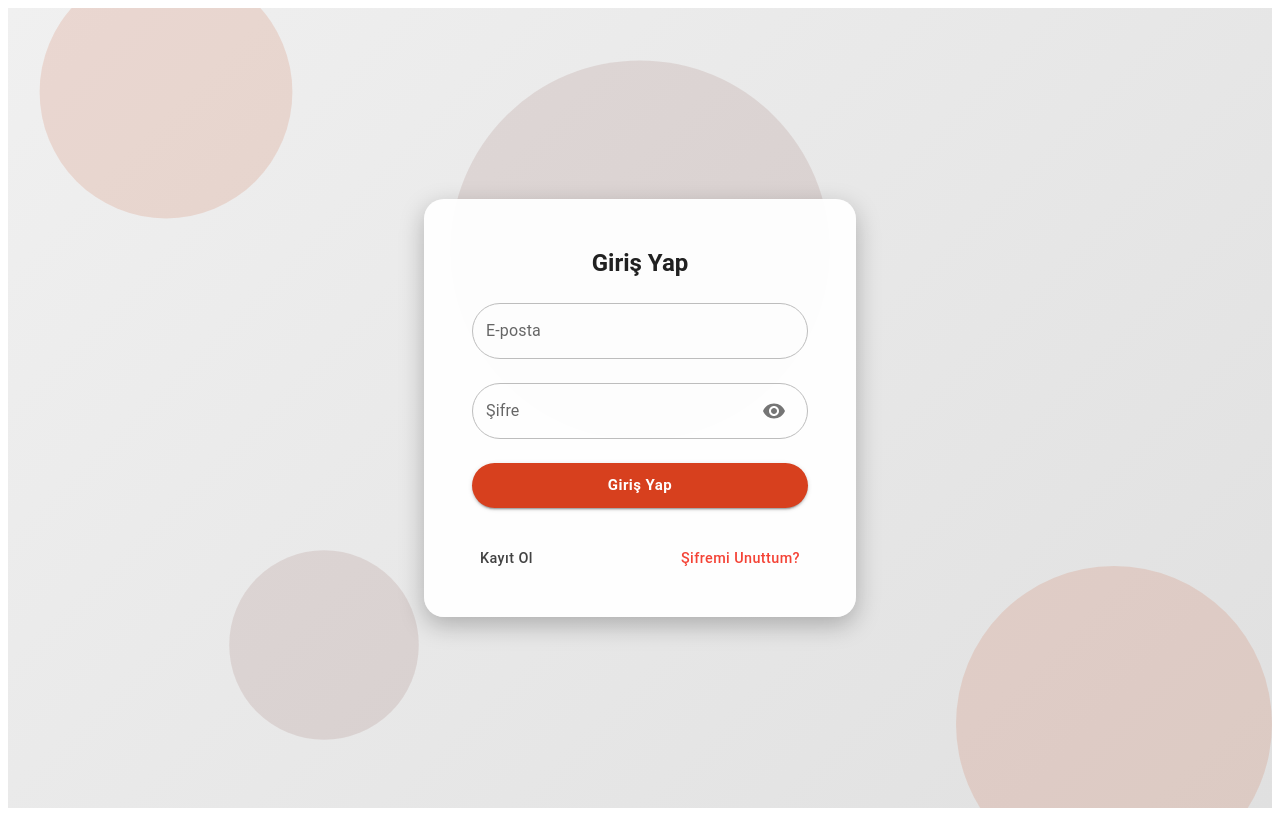
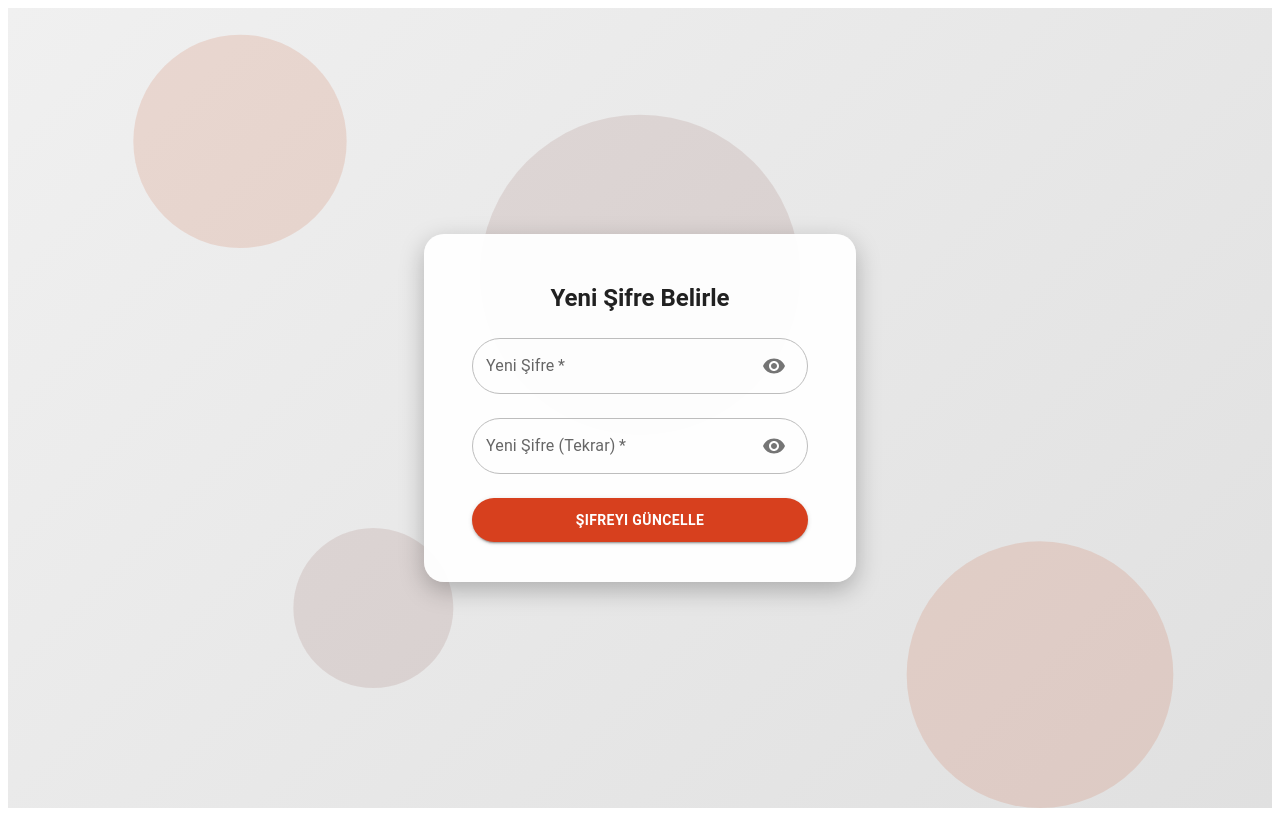
Before and after one commit to Mel4sa/WORKNEST, a React (Vite) app in the folder frontend/: page /reset-password/1 in a window 1280 px wide. Before the commit this address led to /login. Built offline with nearby package versions, Linux system fonts and the light colour scheme.

Commit message:
Add ResetPassword component and update routing in App: implement password reset functionality and adjust navbar visibility logic

```diff
--- a/frontend/src/App.jsx
+++ b/frontend/src/App.jsx
@@ -1,4 +1,11 @@
-import { BrowserRouter as Router, Routes, Route, useLocation, Navigate, Outlet } from "react-router-dom";
+import {
+  BrowserRouter as Router,
+  Routes,
+  Route,
+  useLocation,
+  Navigate,
+  Outlet,
+} from "react-router-dom";
 import Navbar from "./components/Navbar";
 import Home from "./pages/Home";
 import Profile from "./pages/Profile";
@@ -7,6 +14,7 @@ import Invites from "./pages/Invites";
 import SignIn from "./pages/SignIn";
 import Login from "./pages/Login";
 import AIAnalyzer from "./pages/AIAnalyzer";
+import ResetPassword from "./pages/ResetPassword"; // ✅ EKLENDİ
 import useAuthStore from "./store/useAuthStore";
 
 function ProtectedRoute() {
@@ -27,23 +35,33 @@ function PublicRoute() {
 
 function AppRoutes() {
   const location = useLocation();
+
   const hideNavbarPaths = ["/login", "/signin"];
+  const shouldHideNavbar =
+    hideNavbarPaths.includes(location.pathname) ||
+    location.pathname.startsWith("/reset-password");
 
   return (
     <>
-      {!hideNavbarPaths.includes(location.pathname) && <Navbar />}
+      {!shouldHideNavbar && <Navbar />}
       <Routes>
         <Route path="/" element={<Navigate to="/login" replace />} />
+
+        {/* Korunan sayfalar */}
         <Route element={<ProtectedRoute />}>
           <Route path="/profile" element={<Profile />} />
           <Route path="/projects" element={<Projects />} />
           <Route path="/invites" element={<Invites />} />
           <Route path="/ai-analyzer" element={<AIAnalyzer />} />
         </Route>
+
+        {/* Public sayfalar */}
         <Route element={<PublicRoute />}>
           <Route path="/signin" element={<SignIn />} />
           <Route path="/login" element={<Login />} />
+          <Route path="/reset-password/:token" element={<ResetPassword />} /> {/* ✅ BURAYA TAŞINDI */}
         </Route>
+
         <Route path="*" element={<Navigate to="/login" replace />} />
       </Routes>
     </>
--- /dev/null
+++ b/frontend/src/pages/ResetPassword.jsx
@@ -0,0 +1,186 @@
+import { useState } from "react";
+import { useParams, useNavigate } from "react-router-dom";
+import {
+  Box,
+  Button,
+  TextField,
+  Typography,
+  Card,
+  CardContent,
+  InputAdornment,
+  IconButton,
+} from "@mui/material";
+import { Visibility, VisibilityOff } from "@mui/icons-material";
+import axiosInstance from "../lib/axios";
+
+export default function ResetPassword() {
+  const { token } = useParams();
+  const navigate = useNavigate();
+
+  const [password, setPassword] = useState("");
+  const [confirm, setConfirm] = useState("");
+  const [showPassword, setShowPassword] = useState(false);
+  const [showConfirm, setShowConfirm] = useState(false);
+  const [message, setMessage] = useState("");
+  const [error, setError] = useState("");
+
+  const handleReset = async (e) => {
+    e.preventDefault();
+
+    if (password !== confirm) {
+      setError("Şifreler eşleşmiyor!");
+      return;
+    }
+
+    try {
+      await axiosInstance.post(`/auth/reset-password/${token}`, { password });
+      setMessage("Şifreniz başarıyla değiştirildi! Yönlendiriliyorsunuz...");
+      setError("");
+      setTimeout(() => navigate("/login"), 2000);
+    } catch {
+      setError("Geçersiz veya süresi dolmuş bağlantı.");
+      setMessage("");
+    }
+  };
+
+  return (
+    <Box
+      sx={{
+        minHeight: "100vh",
+        display: "flex",
+        alignItems: "center",
+        justifyContent: "center",
+        position: "relative",
+        background: "linear-gradient(135deg, #f0f0f0 0%, #e0e0e0 100%)",
+        overflow: "hidden",
+      }}
+    >
+      {/* SVG Arka Plan */}
+      <Box
+        sx={{
+          position: "absolute",
+          top: 0,
+          left: 0,
+          width: "100%",
+          height: "100%",
+          zIndex: 0,
+          opacity: 0.15,
+        }}
+      >
+        <svg width="100%" height="100%" viewBox="0 0 800 600">
+          <circle cx="100" cy="100" r="80" fill="#ca5125" />
+          <circle cx="400" cy="200" r="120" fill="#915d56" />
+          <circle cx="700" cy="500" r="100" fill="#ca5125" />
+          <circle cx="200" cy="450" r="60" fill="#915d56" />
+        </svg>
+      </Box>
+
+      <Card
+        sx={{
+          width: 400,
+          borderRadius: 5,
+          p: 2,
+          backgroundColor: "rgba(255,255,255,0.95)",
+          boxShadow: "0 8px 24px rgba(0,0,0,0.25)",
+          position: "relative",
+          zIndex: 1,
+        }}
+      >
+        <CardContent sx={{ p: 4 }}>
+          <Typography
+            variant="h5"
+            textAlign="center"
+            fontWeight="bold"
+            color="#212121"
+            gutterBottom
+          >
+            Yeni Şifre Belirle
+          </Typography>
+
+          <Box
+            component="form"
+            onSubmit={handleReset}
+            sx={{ display: "flex", flexDirection: "column", gap: 3, mt: 3 }}
+          >
+            <TextField
+              label="Yeni Şifre"
+              type={showPassword ? "text" : "password"}
+              value={password}
+              onChange={(e) => setPassword(e.target.value)}
+              fullWidth
+              required
+              InputProps={{
+                endAdornment: (
+                  <InputAdornment position="end">
+                    <IconButton onClick={() => setShowPassword(!showPassword)}>
+                      {showPassword ? <VisibilityOff /> : <Visibility />}
+                    </IconButton>
+                  </InputAdornment>
+                ),
+              }}
+              sx={{
+                "& .MuiOutlinedInput-root": {
+                  borderRadius: "50px",
+                  "& fieldset": { borderColor: "#bdbdbd" },
+                  "&:hover fieldset": { borderColor: "#757575" },
+                  "&.Mui-focused fieldset": { borderColor: "#424242" },
+                },
+              }}
+            />
+
+            <TextField
+              label="Yeni Şifre (Tekrar)"
+              type={showConfirm ? "text" : "password"}
+              value={confirm}
+              onChange={(e) => setConfirm(e.target.value)}
+              fullWidth
+              required
+              InputProps={{
+                endAdornment: (
+                  <InputAdornment position="end">
+                    <IconButton onClick={() => setShowConfirm(!showConfirm)}>
+                      {showConfirm ? <VisibilityOff /> : <Visibility />}
+                    </IconButton>
+                  </InputAdornment>
+                ),
+              }}
+              sx={{
+                "& .MuiOutlinedInput-root": {
+                  borderRadius: "50px",
+                  "& fieldset": { borderColor: "#bdbdbd" },
+                  "&:hover fieldset": { borderColor: "#757575" },
+                  "&.Mui-focused fieldset": { borderColor: "#424242" },
+                },
+              }}
+            />
+
+            {error && (
+              <Typography color="error" textAlign="center">
+                {error}
+              </Typography>
+            )}
+            {message && (
+              <Typography color="success.main" textAlign="center">
+                {message}
+              </Typography>
+            )}
+
+            <Button
+              type="submit"
+              variant="contained"
+              sx={{
+                backgroundColor: "#d7401eff",
+                borderRadius: "50px",
+                py: 1.2,
+                fontWeight: "bold",
+                "&:hover": { backgroundColor: "#d7401eff" },
+              }}
+            >
+              Şifreyi Güncelle
+            </Button>
+          </Box>
+        </CardContent>
+      </Card>
+    </Box>
+  );
+}
```
